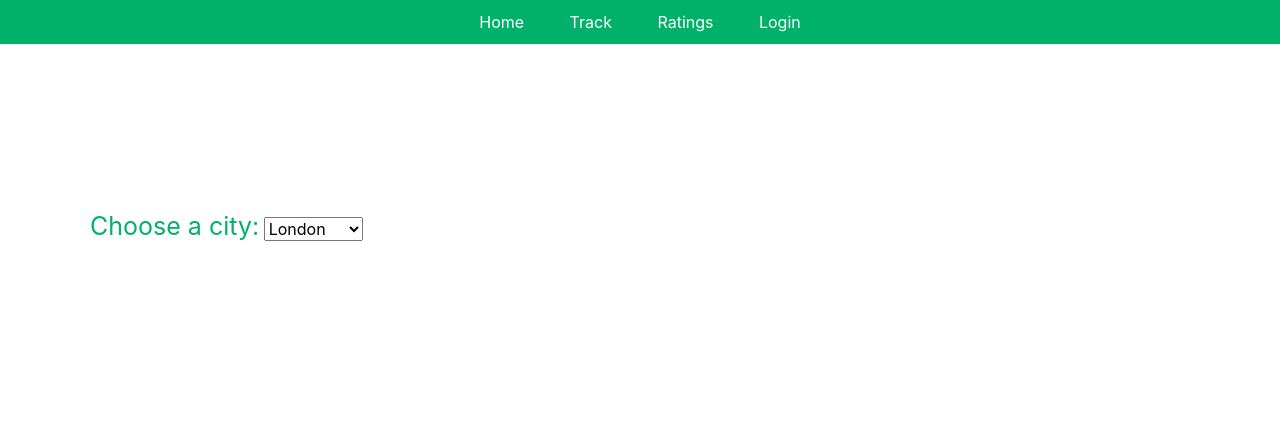
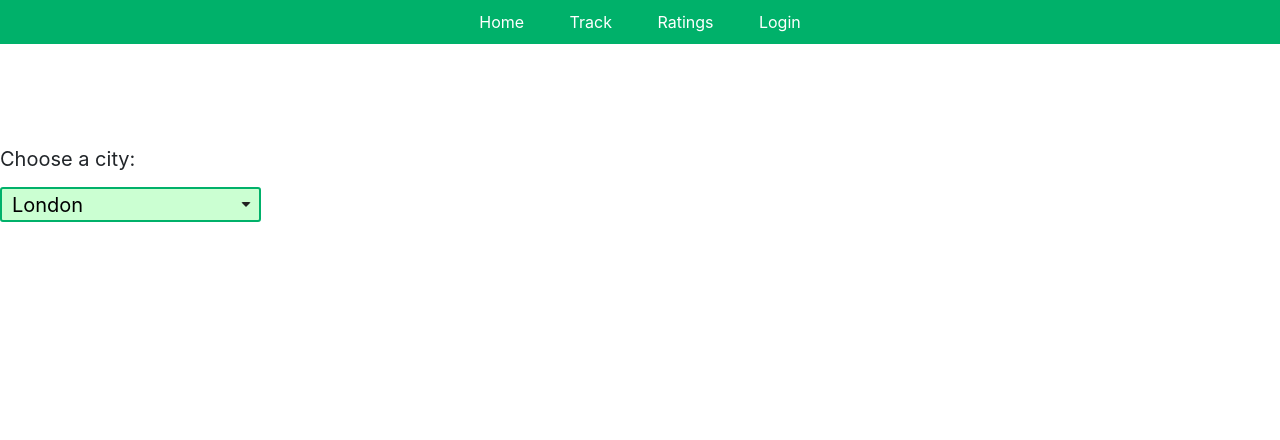
Before and after one commit to cfglondon23/Team-8, a Flask app: page /track.html in a window 1280 px wide. Shown: the top 440 px of the page. After the commit the page ends 222 px from the top, so only its background shows below. Run offline with Flask 2, Linux system fonts and the light colour scheme; some libraries are stand-ins or nearby versions.

Commit message:
Style the dropdown menu

```diff
--- a/src/static/css/main.css
+++ b/src/static/css/main.css
@@ -65,38 +65,55 @@ li {
   padding: 10px;
 }
 
-.donate:hover{
+.donate:hover {
   background-color: black;
   transition-duration: 0.25s;
   border: black;
 }
 
-.container{
+.container {
   width: 100%;
   min-height: 100vh;
   padding: 5%;
 }
 
-.custom-selector{
+.custom-selector {
   position: relative;
   display: inline-block;
-  font-size: 25px;
-  color:rgba(0, 177, 106);
+  font-size: 20px;
 }
 
 .custom-selector select {
-  width: 200px;
   min-height: 35px;
-  background: rgba(0, 177, 106);
+  background: #cbffd2;
   border-radius: 3px;
-  border: 2px solid #2196f3;
+  border: 2px solid rgba(0, 177, 106);
   outline: none;
+  padding: 0 10px;
+  width: 100%;
+  cursor: pointer;
+  margin-top: 5px;
+  appearance: none;
+}
+
+.custom-selector::after {
+  content: '';
+  border-width: 5px;
+  border-style: solid;
+  border-color: transparent;
+  border-top-color: #222;
+  display: inline-block;
+  position: absolute;
+  right: 10px;
+  bottom: 10px;
+  border-radius: 2px;
+
 }
 /* FOOTER */
 
 footer {
   margin-top: 7%;
-  background-color: rgba(0, 177, 106);;
+  background-color: rgba(0, 177, 106);
   height: 100px;
 }
 
--- a/src/templates/track.html
+++ b/src/templates/track.html
@@ -37,10 +37,10 @@
       </nav>
     </header>
 
-    <div class="container" id="div_titletext">
-      <label class="custom-selector" for="cities"> Choose a city: </label>
+    <div class="custom-selector">
+      <label> Choose a city: </label>
 
-      <select name="cities" id="cities">
+      <select name="cities">
         <option value="london">London</option>
         <option value="new_york">New York</option>
         <option value="tokyo">Tokyo</option>
@@ -53,5 +53,6 @@
         <option value="seoul">Seoul</option>
       </select>
     </div>
+
   </body>
 </html>
```
Lines whose indentation alone changed are shown as unchanged.
